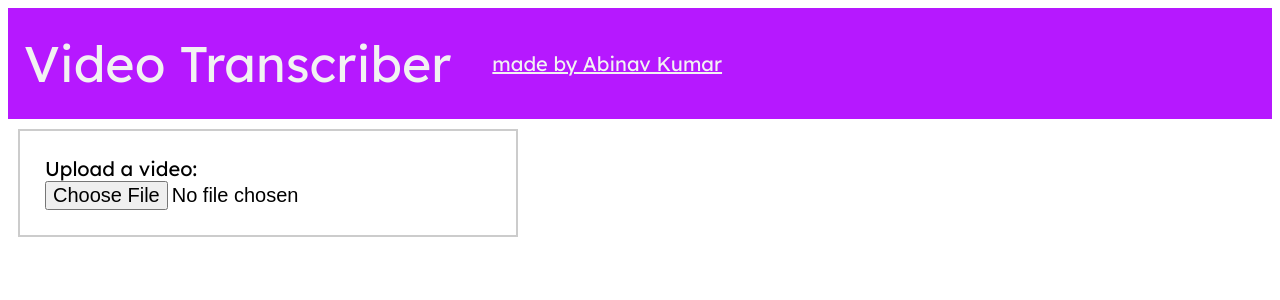
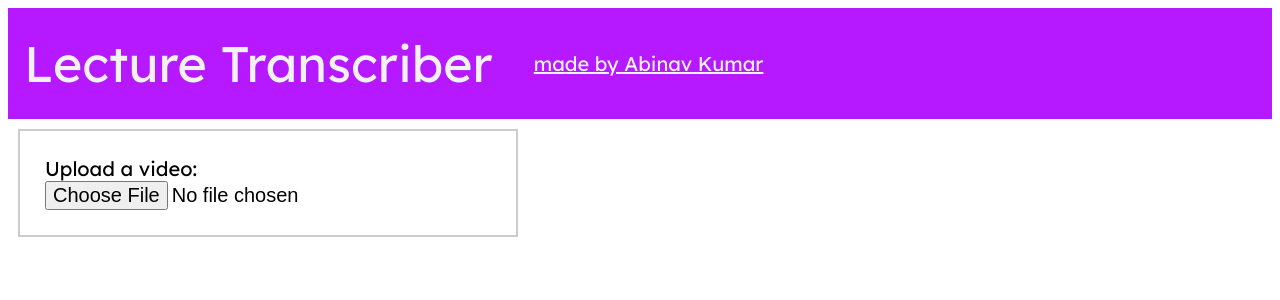
Before and after one commit to AbeetoChanito/lecture-transcriber, a SvelteKit app in the folder client/: page / in a window 1280 px wide. Shown: the top 300 px of the page. Built offline with nearby package versions, Linux system fonts and the light colour scheme.

Commit message:
Change from video to lecture

```diff
--- a/client/src/routes/+page.svelte
+++ b/client/src/routes/+page.svelte
@@ -37,7 +37,7 @@ async function submit(): Promise<void> {
     try {
         const response = await uploadFile(formData);
         videoTranscribed = response["video_transcribed"];
-        output = `Video transcribed:\n${videoTranscribed}`;
+        output = `Lecture transcribed:\n${videoTranscribed}`;
     } catch (error) {
         uploadError = error;
         output = `Error uploading file:\n${uploadError}`;
@@ -60,7 +60,7 @@ $: if (files) {
 </script>
 
 <svelte:head>
-    <title>Video Transcriber</title>
+    <title>Lecture Transcriber</title>
     <link href="https://fonts.googleapis.com/css?family=Lexend" rel="stylesheet">
 </svelte:head>
 
@@ -139,7 +139,7 @@ $: if (files) {
 <body>
 
 <div class="nav">
-    <a href="/">Video Transcriber</a>
+    <a href="/">Lecture Transcriber</a>
     <a href="https://github.com/AbeetoChanito" class="credit" target="_blank">made by Abinav Kumar</a>
 </div>
 
```
